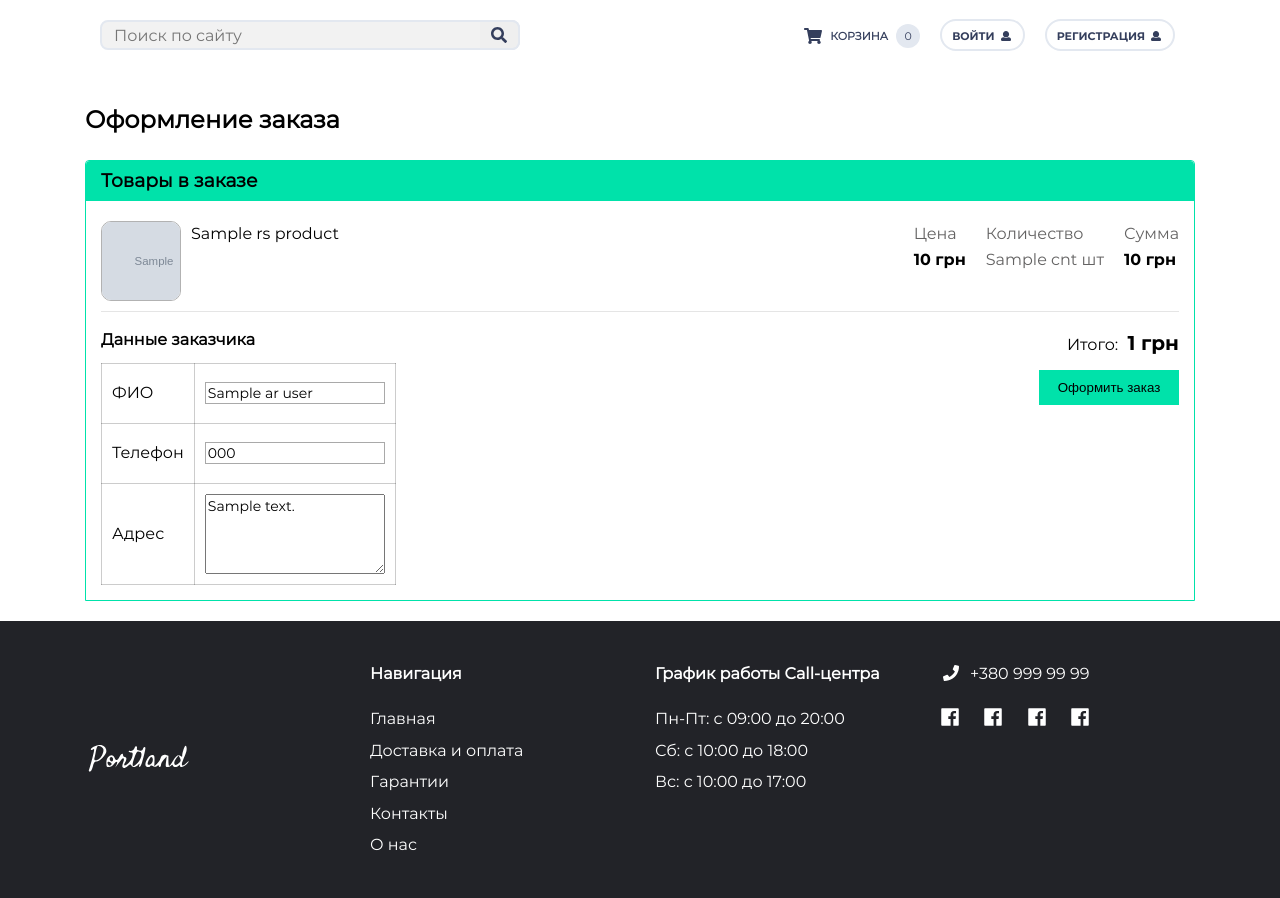
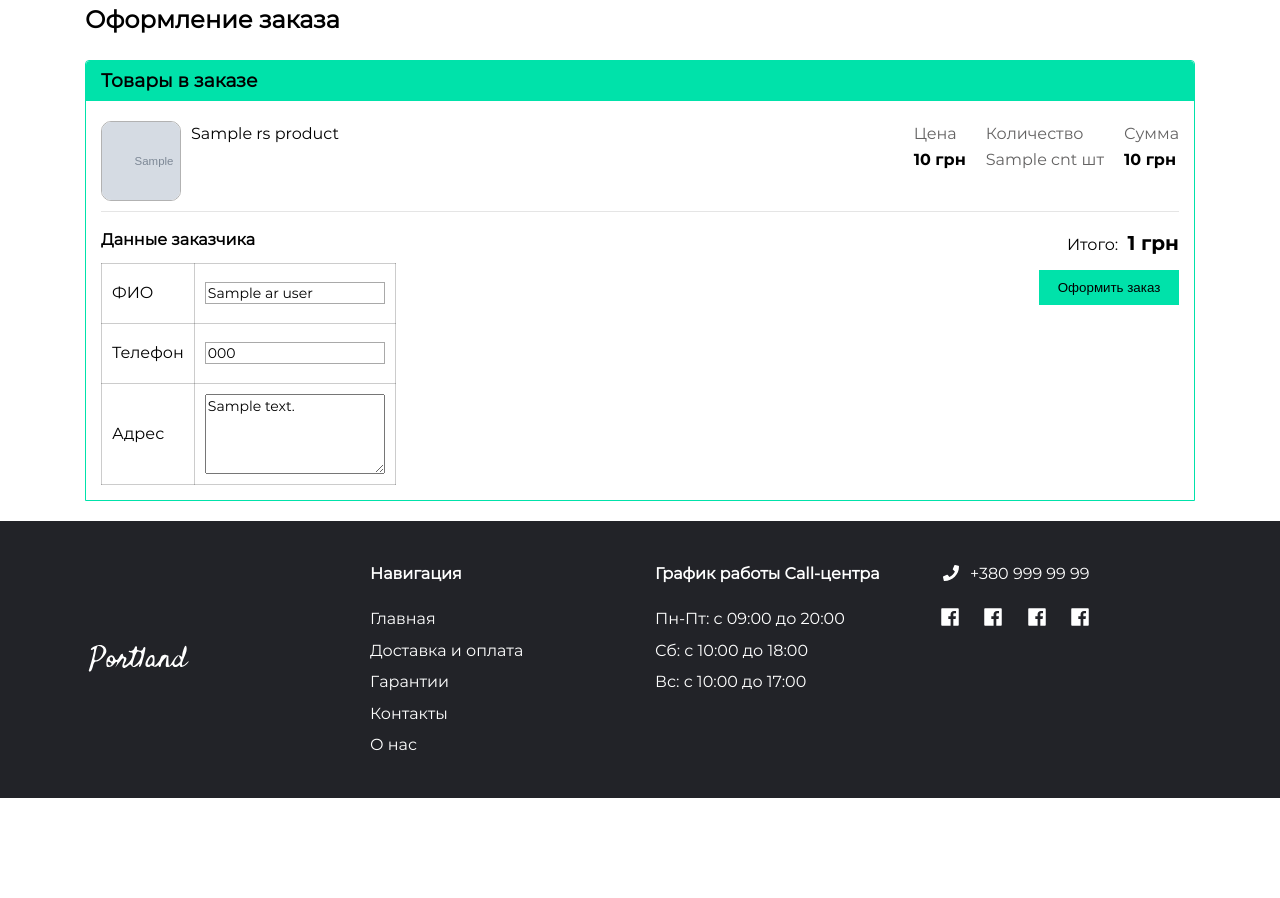
Before and after one commit to fixable11/onlinestore, a PHP site: the page made by views/default/order.php in a window 1280 px wide. Shown: the part 90-988 px from the top of the page. After the commit the page ends 888 px from the top, so only its background shows below. Run offline with PHP 8.4, Linux system fonts and the light colour scheme; the template is opened without the code that fills it: most values are stand-ins (such as "Sample title", 1, 10 or a date in 2020); grey boxes marked "Sample" are stand-in pictures.

Commit message:
Displacement search section into separate template

```diff
--- a/controllers/CartController.php
+++ b/controllers/CartController.php
@@ -146,6 +146,10 @@ class CartController
 			'pageTitle' => $pageTitle,
 		]);
 
+		echo loadTemplate('searchAndLogin', [
+			'pageTitle' => $pageTitle,
+		]);
+
 		echo loadTemplate('order', [
 			'rsProducts' => $rsProducts,
 			'arUser' => $arUser,
--- a/controllers/ProductController.php
+++ b/controllers/ProductController.php
@@ -30,6 +30,10 @@ class ProductController
 			'pageTitle' => $pageTitle,
 		]);
 
+		echo loadTemplate('searchAndLogin', [
+			'pageTitle' => $pageTitle,
+		]);
+
 		echo loadTemplate('product', [
 			'rsProduct' => $rsProduct,
 			'itemInCart' => $itemInCart
--- a/controllers/UserController.php
+++ b/controllers/UserController.php
@@ -151,6 +151,10 @@ class UserController
 			'pageTitle' => $pageTitle,
 		]);
 
+		echo loadTemplate('searchAndLogin', [
+			'pageTitle' => $pageTitle,
+		]);
+
 		echo loadTemplate('user', [
 			'rsUserOrders' => $rsUserOrders
 		]);
--- a/views/default/order.php
+++ b/views/default/order.php
@@ -1,60 +1,3 @@
-<section class="searchAndLogin">
-	<div class="container">
-		<div class="searchAndLoginBox">
-			<div class="searchAndLoginBoxWrap">
-				<form class="searchBox" action="/search/">
-					<input type="text" name="query" class="searchBox__search" placeholder="Поиск по сайту">
-					<button class="searchBox__btn">
-						<svg class="searchBox__btnIcon">
-							<use xlink:href="/web/img/vectorsprites/fa.svg#search" />
-						</svg>
-					</button>
-				</form>
-				<div class="cartAndLoginBlock">
-					<div class="basketCart">
-						<div class="basketCart__logo">
-							<svg class="basketCart__logoImg">
-								<use xlink:href="/web/img/vectorsprites/fa.svg#shopping-cart" />
-							</svg>
-						</div>
-						<div class="basketCart__text">Корзина</div>
-						<div class="basketCart__amountWrap">
-							<div class="basketCart__amount"><? if(!empty($_SESSION['cntItems'])) echo $_SESSION['cntItems']; else echo '0'; ?></div>
-						</div>
-					</div>
-					<div class="userBlock <? if(!isset($_SESSION['user'])) echo 'd-none' ?>">
-						<button class="userBlock__personal">
-							<div class="userBlock__logoutText">Личный кабинет</div>
-							<svg class="userBlock__logoutImg">
-								<use xmlns:xlink="http://www.w3.org/1999/xlink" xlink:href="/web/img/vectorsprites/fa.svg#user"></use>
-							</svg>
-						</button>
-						<button class="userBlock__logout">
-							<div class="userBlock__logoutText">Выход</div>
-							<svg class="userBlock__logoutImg">
-								<use xmlns:xlink="http://www.w3.org/1999/xlink" xlink:href="/web/img/vectorsprites/fa.svg#user"></use>
-							</svg>
-						</button>
-					</div>
-					<div class="registerBlock <? if(isset($_SESSION['user'])) echo 'd-none' ?>">
-						<button class="loginBox">
-							<div class="loginBox__text">Войти</div>
-							<svg class="loginBox__user">
-								<use xlink:href="/web/img/vectorsprites/fa.svg#user" />
-							</svg>
-						</button>
-						<button class="registerBox">
-							<div class="registerBox__text">Регистрация</div>
-							<svg class="registerBox__user">
-								<use xlink:href="/web/img/vectorsprites/fa.svg#user" />
-							</svg>
-						</button>
-					</div>
-				</div>
-			</div>
-		</div>
-	</div>
-</section>
 <section class="orders">
 	<div class="ordersWrap">
 		<div class="container">
--- a/views/default/search.php
+++ b/views/default/search.php
@@ -64,7 +64,6 @@
 		</div>
 	</div>
 </section>
-
 <section class="search">
 	<div class="searchWrap">
 		<div class="container">
--- a/web/sass/sections/_search.sass
+++ b/web/sass/sections/_search.sass
@@ -2,7 +2,6 @@
 	flex: 1 0 auto
 .searchWrap
 	background-color: #e4e5e7
-
 
 .searchMsgBoxWrap
 	margin-top: 10px
```
Also changed, not shown: views/default/product.php (+0 -57 lines).
